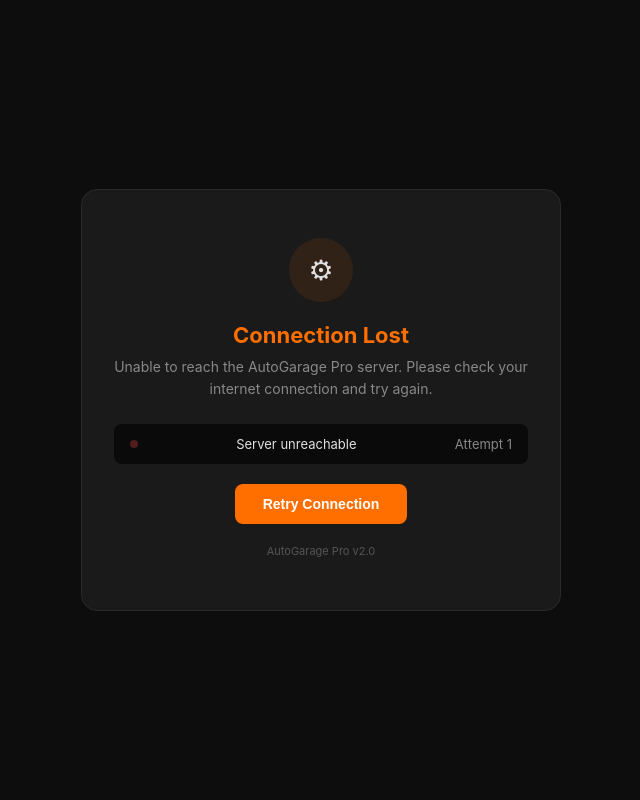
After one commit to BLESS06703/autogarage-api, a Django app: template api/templates/offline.html in a window 1280 px wide. The commit adds this page. Shown: the whole page, without its empty margins (319-959 px from the left). Run offline with Django 5.2, Linux system fonts and the light colour scheme; the template is opened without the code that fills it, so the values that code supplies are empty.

Commit message:
Offline support: Fallback page with auto-retry, service worker for caching, offline route

```diff
--- a/api/modules/dashboard_views.py
+++ b/api/modules/dashboard_views.py
@@ -32,3 +32,6 @@ from django.shortcuts import render
 
 def dashboard_page(request):
     return render(request, 'dashboard.html')
+
+def offline_page(request):
+    return render(request, 'offline.html')
--- a/api/templates/dashboard.html
+++ b/api/templates/dashboard.html
@@ -1343,5 +1343,6 @@
     loadSection('dashboard');
 </script>
 
+<script>if("serviceWorker" in navigator){navigator.serviceWorker.register("/api/templates/sw.js");}</script>
 </body>
 </html>
--- a/api/templates/login.html
+++ b/api/templates/login.html
@@ -144,5 +144,6 @@
             }
         }
     </script>
+<script>if("serviceWorker" in navigator){navigator.serviceWorker.register("/api/templates/sw.js");}</script>
 </body>
 </html>
--- /dev/null
+++ b/api/templates/offline.html
@@ -0,0 +1,167 @@
+<!DOCTYPE html>
+<html lang="en">
+<head>
+    <meta charset="UTF-8">
+    <meta name="viewport" content="width=device-width, initial-scale=1.0">
+    <title>AutoGarage Pro - Offline</title>
+    <style>
+        * { margin: 0; padding: 0; box-sizing: border-box; }
+        body {
+            background: #0D0D0D;
+            color: #E0E0E0;
+            font-family: -apple-system, BlinkMacSystemFont, 'Segoe UI', Roboto, sans-serif;
+            display: flex;
+            justify-content: center;
+            align-items: center;
+            min-height: 100vh;
+            text-align: center;
+            padding: 20px;
+        }
+        .card {
+            background: #1A1A1A;
+            border: 1px solid #2A2A2A;
+            border-radius: 16px;
+            padding: 48px 32px;
+            max-width: 480px;
+            width: 100%;
+        }
+        .icon {
+            width: 64px;
+            height: 64px;
+            margin: 0 auto 20px;
+            background: rgba(255,111,0,0.1);
+            border-radius: 50%;
+            display: flex;
+            align-items: center;
+            justify-content: center;
+            font-size: 28px;
+        }
+        h1 {
+            font-size: 22px;
+            font-weight: 700;
+            margin-bottom: 8px;
+            color: #FF6F00;
+        }
+        p {
+            font-size: 14px;
+            color: #888;
+            margin-bottom: 24px;
+            line-height: 1.6;
+        }
+        .status-bar {
+            display: flex;
+            align-items: center;
+            gap: 8px;
+            background: #0A0A0A;
+            border-radius: 8px;
+            padding: 12px 16px;
+            margin-bottom: 20px;
+            font-size: 13px;
+        }
+        .dot {
+            width: 8px;
+            height: 8px;
+            border-radius: 50%;
+            background: #EF4444;
+            animation: pulse 1.5s infinite;
+        }
+        @keyframes pulse {
+            0%, 100% { opacity: 1; }
+            50% { opacity: 0.3; }
+        }
+        .retry-btn {
+            display: inline-block;
+            background: #FF6F00;
+            color: #fff;
+            padding: 12px 28px;
+            border-radius: 8px;
+            font-size: 14px;
+            font-weight: 600;
+            cursor: pointer;
+            border: none;
+            text-decoration: none;
+            transition: background 0.2s;
+        }
+        .retry-btn:hover { background: #E65100; }
+        .info {
+            margin-top: 20px;
+            font-size: 11px;
+            color: #555;
+        }
+        .info span {
+            display: block;
+            margin-top: 4px;
+            font-family: monospace;
+        }
+    </style>
+</head>
+<body>
+    <div class="card">
+        <div class="icon">&#9881;</div>
+        <h1>Connection Lost</h1>
+        <p>Unable to reach the AutoGarage Pro server. Please check your internet connection and try again.</p>
+
+        <div class="status-bar">
+            <span class="dot"></span>
+            <span style="flex:1;">Server unreachable</span>
+            <span style="color:#888;" id="retryCount">Attempt 1</span>
+        </div>
+
+        <button class="retry-btn" onclick="retry()">Retry Connection</button>
+
+        <div class="info">
+            AutoGarage Pro v2.0
+            <span id="errorDetail"></span>
+        </div>
+    </div>
+
+    <script>
+        let attempts = 1;
+        const API = 'https://autogarage-api-wwj4.onrender.com/api/auth/login-page/';
+
+        async function retry() {
+            const btn = document.querySelector('.retry-btn');
+            const dot = document.querySelector('.dot');
+            const statusText = document.querySelector('.status-bar span');
+            const retryCount = document.getElementById('retryCount');
+            const errorDetail = document.getElementById('errorDetail');
+
+            btn.textContent = 'Connecting...';
+            btn.style.opacity = '0.7';
+            dot.style.background = '#F59E0B';
+            statusText.textContent = 'Checking connection...';
+            attempts++;
+            retryCount.textContent = 'Attempt ' + attempts;
+
+            try {
+                const res = await fetch(API, { method: 'HEAD', cache: 'no-cache' });
+                if (res.ok) {
+                    dot.style.background = '#22C55E';
+                    statusText.textContent = 'Connected! Redirecting...';
+                    btn.textContent = 'Connected';
+                    btn.style.background = '#22C55E';
+                    setTimeout(() => { window.location.href = '/api/auth/login-page/'; }, 800);
+                } else {
+                    throw new Error('Server returned ' + res.status);
+                }
+            } catch (e) {
+                dot.style.background = '#EF4444';
+                statusText.textContent = 'Still unreachable';
+                btn.textContent = 'Retry Connection';
+                btn.style.opacity = '1';
+                errorDetail.textContent = e.message;
+            }
+        }
+
+        // Auto-retry every 15 seconds
+        setInterval(retry, 15000);
+
+        // Show error if any
+        const urlParams = new URLSearchParams(window.location.search);
+        const reason = urlParams.get('reason');
+        if (reason) {
+            document.getElementById('errorDetail').textContent = reason;
+        }
+    </script>
+</body>
+</html>
--- a/core/urls.py
+++ b/core/urls.py
@@ -1,7 +1,9 @@
 from django.contrib import admin
 from django.urls import path, include
-from django.http import HttpResponse
+from . import views
 
-def home(r): return HttpResponse('<h1>AutoGarage API</h1><a href="/api/">API</a>')
-
-urlpatterns = [path('', home), path('admin/', admin.site.urls), path('api/', include('api.urls'))]
+urlpatterns = [
+    path('', views.home),
+    path('admin/', admin.site.urls),
+    path('api/', include('api.urls')),
+]
--- /dev/null
+++ b/core/views.py
@@ -0,0 +1,4 @@
+from django.shortcuts import render
+
+def home(request):
+    return render(request, 'landing.html')
```
Also changed, not shown: api/management/commands/seed_demo.py (added, +179 -0 lines), api/templates/landing.html (added, +157 -0 lines), api/templates/sw.js (added, +34 -0 lines), README.md (added), api/management/__init__.py (added), api/management/commands/__init__.py (added), db.sqlite3.
